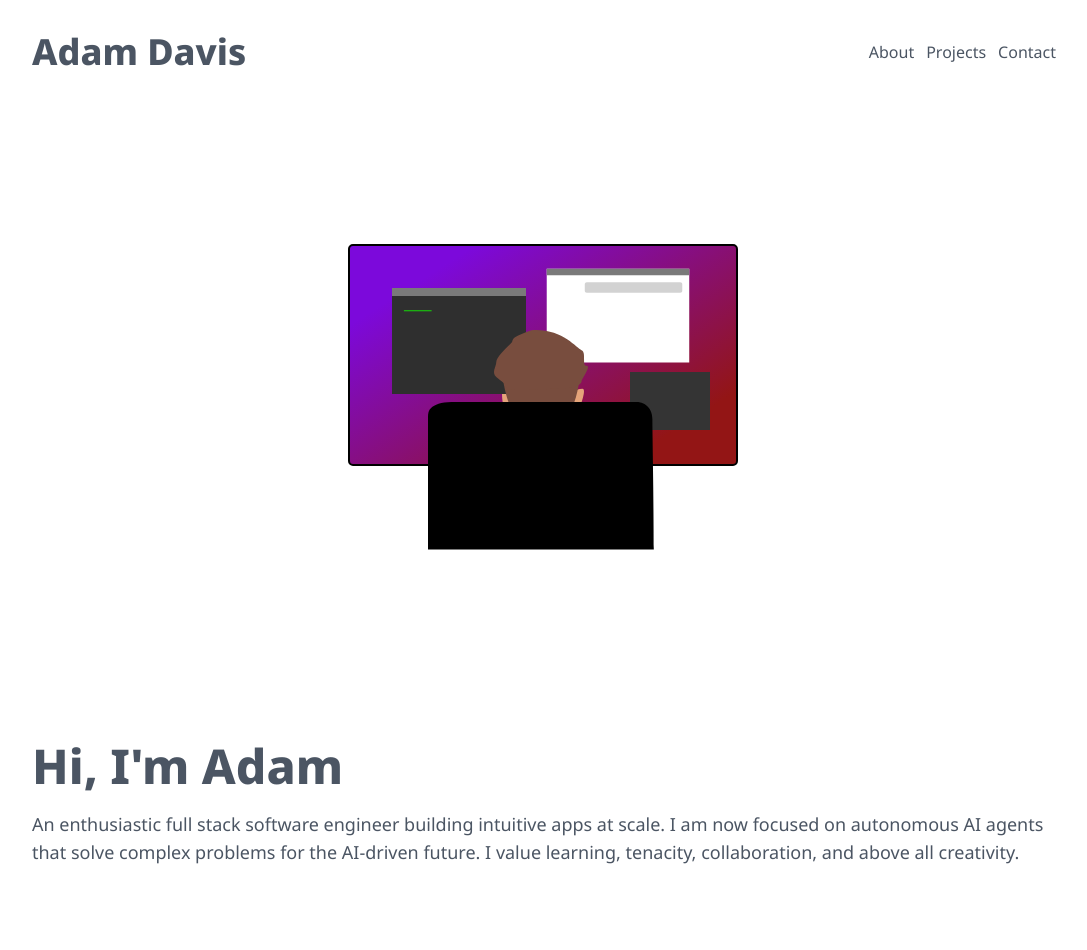
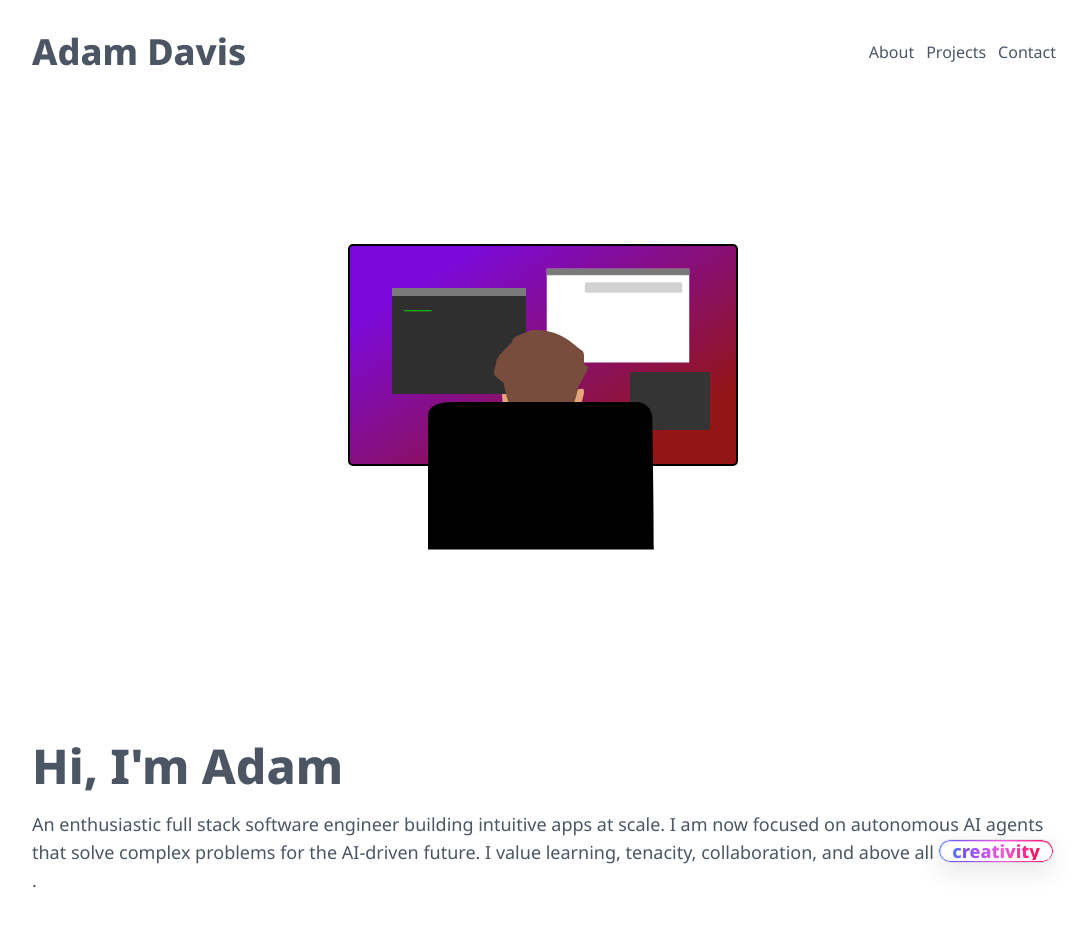
Before and after one commit to adavis26/adamdavis.me, a Next.js app: page / in a window 1280 px wide. Shown: the top 950 px of the page, without its empty margins (96-1183 px from the left). Built offline with nearby package versions, Linux system fonts and the light colour scheme.

Commit message:
feat: add fun creativity pill styles

```diff
--- a/src/app/globals.css
+++ b/src/app/globals.css
@@ -26,3 +26,120 @@
 
     /* ... */
 }
+
+@layer components {
+    @keyframes rainbowShift {
+        0% {
+            background-position: 0% center;
+        }
+
+        50% {
+            background-position: 100% center;
+        }
+
+        100% {
+            background-position: 0% center;
+        }
+    }
+
+    @keyframes pillFloat {
+        0% {
+            transform: translateY(0);
+        }
+
+        100% {
+            transform: translateY(-1px);
+        }
+    }
+
+    .creativity-pill {
+        position: relative;
+        display: inline-flex;
+        align-items: center;
+        justify-content: center;
+        padding: 0.15rem 0.85rem;
+        border-radius: 9999px;
+        font-weight: 700;
+        line-height: 1;
+        isolation: isolate;
+        overflow: hidden;
+        color: #111827;
+        background: rgba(255, 255, 255, 0.92);
+        box-shadow: 0 8px 24px rgba(15, 23, 42, 0.12), 0 0 0 1px rgba(15, 23, 42, 0.08);
+        animation: pillFloat 7s ease-in-out infinite alternate;
+    }
+
+    .creativity-pill::before {
+        content: '';
+        position: absolute;
+        inset: 0;
+        padding: 1.5px;
+        border-radius: inherit;
+        background: linear-gradient(90deg,
+                #ff004c,
+                #ff8a00,
+                #ffe600,
+                #27d400,
+                #00c2ff,
+                #7c4dff,
+                #ff4fd8,
+                #ff004c);
+        background-size: 300% 100%;
+        animation: rainbowShift 12s linear infinite;
+        pointer-events: none;
+        -webkit-mask: linear-gradient(#fff 0 0) content-box,
+            linear-gradient(#fff 0 0);
+        -webkit-mask-composite: xor;
+        mask-composite: exclude;
+    }
+
+    .creativity-pill::after {
+        content: '';
+        position: absolute;
+        inset: 1px;
+        border-radius: inherit;
+        background: linear-gradient(135deg, rgba(255, 255, 255, 0.82), rgba(255, 255, 255, 0.42));
+        pointer-events: none;
+    }
+
+    .creativity-pill>span {
+        position: relative;
+        z-index: 1;
+        background: linear-gradient(90deg,
+                #ff004c,
+                #ff8a00,
+                #ffe600,
+                #27d400,
+                #00c2ff,
+                #7c4dff,
+                #ff4fd8,
+                #ff004c);
+        background-size: 300% 100%;
+        animation: rainbowShift 12s linear infinite;
+        -webkit-background-clip: text;
+        background-clip: text;
+        -webkit-text-fill-color: transparent;
+        text-shadow: 0 0 16px rgba(255, 255, 255, 0.18);
+    }
+
+    @media (prefers-color-scheme: dark) {
+        .creativity-pill {
+            color: #f8fafc;
+            background: rgba(15, 23, 42, 0.9);
+            box-shadow: 0 8px 24px rgba(2, 6, 23, 0.32), 0 0 0 1px rgba(148, 163, 184, 0.16);
+        }
+
+        .creativity-pill::after {
+            background: linear-gradient(135deg, rgba(255, 255, 255, 0.1), rgba(255, 255, 255, 0.03));
+        }
+    }
+
+    @media (prefers-reduced-motion: reduce) {
+
+        .creativity-pill,
+        .creativity-pill::before,
+        .creativity-pill>span {
+            animation: none;
+        }
+    }
+}
```
